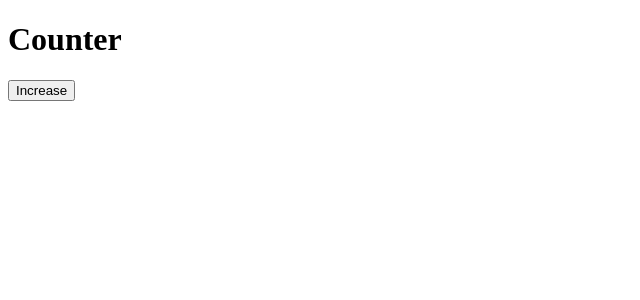
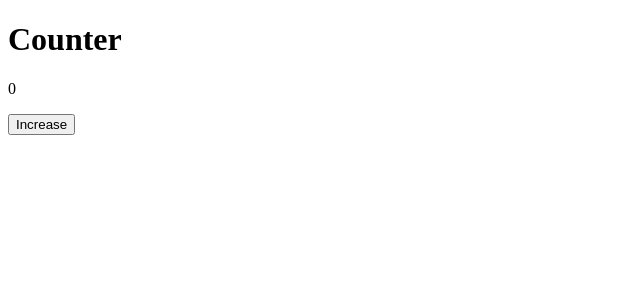
Before and after one commit to hazharmaroufi/reactCourse, a React (Vite) app: page / in a window 1280 px wide. Shown: the top 300 px of the page, without its empty margins (0-640 px from the left). Built offline with nearby package versions, Linux system fonts and the light colour scheme.

Commit message:
practice useState

```diff
--- a/src/Counter.jsx
+++ b/src/Counter.jsx
@@ -1,9 +1,17 @@
+import { useState } from "react";
+
 const Counter = () => {
-  function increaseHandler() {}
+  const [counter, setCounter] = useState(0);
+
+  function increaseHandler() {
+    setCounter(counter + 1);
+  }
   return (
     <div>
       <h1>Counter</h1>
+      <p>{counter}</p>
       <button onClick={increaseHandler}>Increase</button>
+      {/* <button onClick={() => console.log("increase")}>Increase</button> */}
     </div>
   );
 };
```
